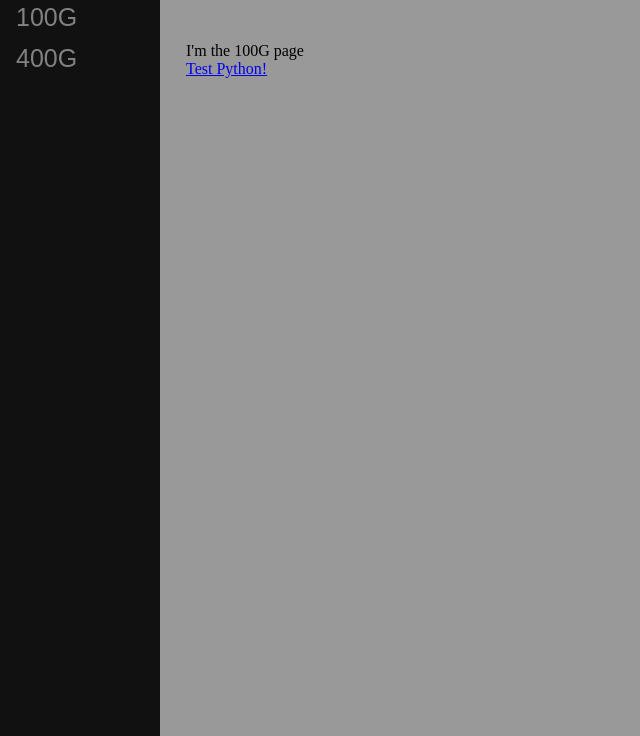
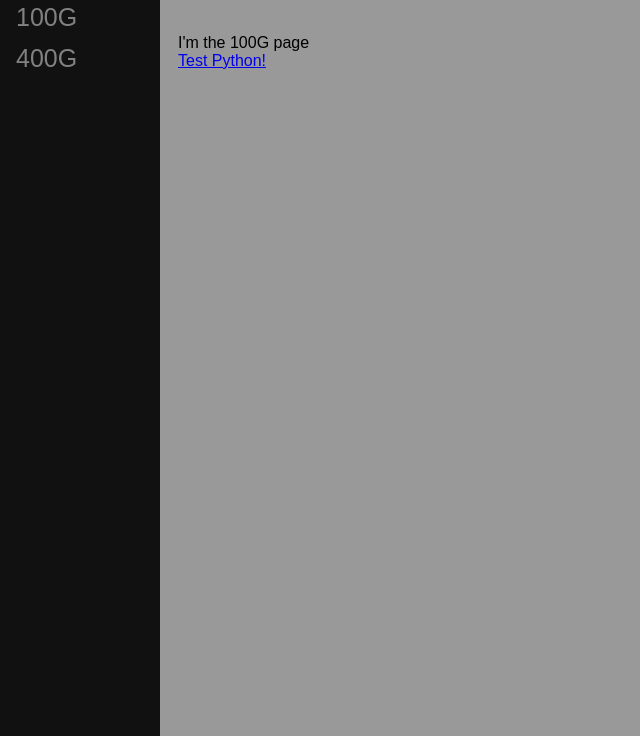
Before and after one commit to gbertrand1/electron-python, an Electron app: page index.html in a window 800 px wide. Both pictures are taken after a click on the link "100G". Shown: the part 64-800 px from the top of the page, without its empty margins (0-640 px from the left). Drawn offline with Linux system fonts and the light colour scheme.

Commit message:
maybe not inject html files into innerhtml
security risk + DOM object issues

```diff
--- a/index.html
+++ b/index.html
@@ -38,15 +38,29 @@
       document.getElementById("page").innerHTML = '<object type="text/html" data="ui/pages/about.html" ></object>';
     }
     function load_100G() {
-      document.getElementById("page").innerHTML = '<object type="text/html" data="ui/pages/100G.html" ></object>';
-      // https://www.xul.fr/ajax/responseHTML-attribute.php <-- Looks like info on the issue. load html object as var and
-      // operate on it locally
+      fetch('ui/pages/100G.html')
+        .then(function (response) {
+          return response.text()
+        })
+        .then(function (html) {
+          document.getElementById("page").innerHTML = html;
+        })
+
+      var ping_btn = document.getElementById("page");
+      console.log(ping_btn);
+      ping_btn.addEventListenerById('click', function () {
+        start_ping()
+      })
+    }
+    function load_buttons_DOM() {
       var ping_btn = document.getElementById("ping_btn");
       console.log(ping_btn);
       ping_btn.addEventListenerById('click', function () {
         start_ping()
       })
     }
+    // https://www.xul.fr/ajax/responseHTML-attribute.php <-- Looks like info on the issue. load html object as var and
+    // operate on it locally
     function load_400G() {
       document.getElementById("page").innerHTML = '<object type="text/html" data="ui/pages/400G.html" ></object>';
     }
```
Also changed, not shown: ui/pages/100G.html (+5 -1 lines).
